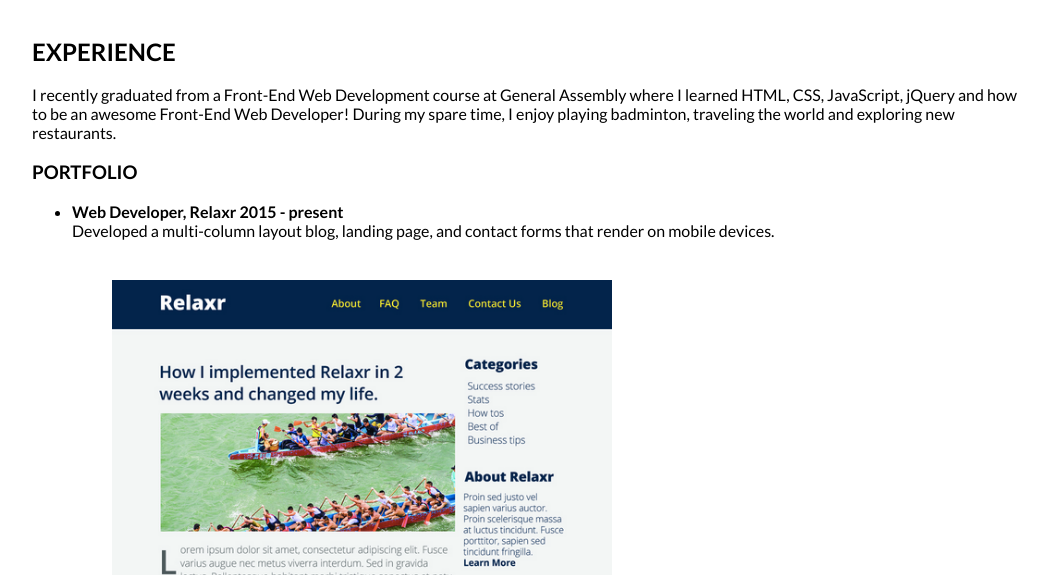
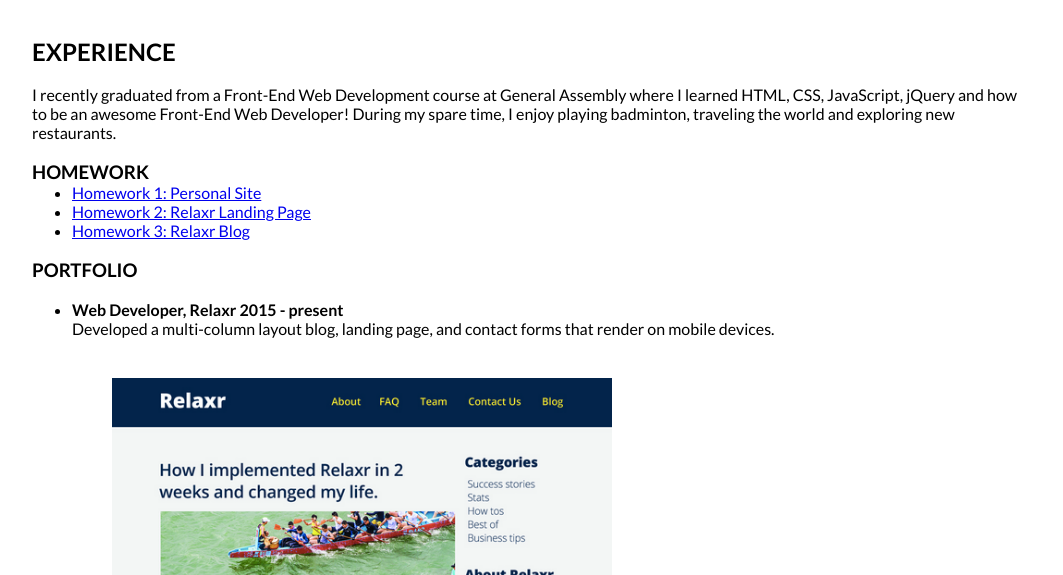
Before and after one commit to rjyuan/GA-FEWD, a plain HTML site: page personal-site/portfolio.html in a window 1280 px wide. Shown: the part 225-800 px from the top of the page, without its empty margins (108-1171 px from the left). Drawn offline with Linux system fonts and the light colour scheme.

Commit message:
Linking Homework on Personal Site
Attempt #2

```diff
--- a/personal-site/portfolio.html
+++ b/personal-site/portfolio.html
@@ -18,6 +18,13 @@
 		<br>
 		<p>I recently graduated from a Front-End Web Development course at General Assembly where I learned HTML, CSS, JavaScript, jQuery and how to be an awesome Front-End Web Developer! During my spare time, I enjoy playing badminton, traveling the world and exploring new restaurants.
 		</p>
+		<br>
+		<h3>HOMEWORK</h3>
+			<ul>
+				<li><a href="index.html">Homework 1: Personal Site</a></li>
+				<li><a href="../relaxr-landing/index.html">Homework 2: Relaxr Landing Page</a></li>
+				<li><a href="../relaxr-blog/index.html">Homework 3: Relaxr Blog</a></li>
+			</ul>
 		<br>
 		<h3>PORTFOLIO</h3>
 		<br>
```
